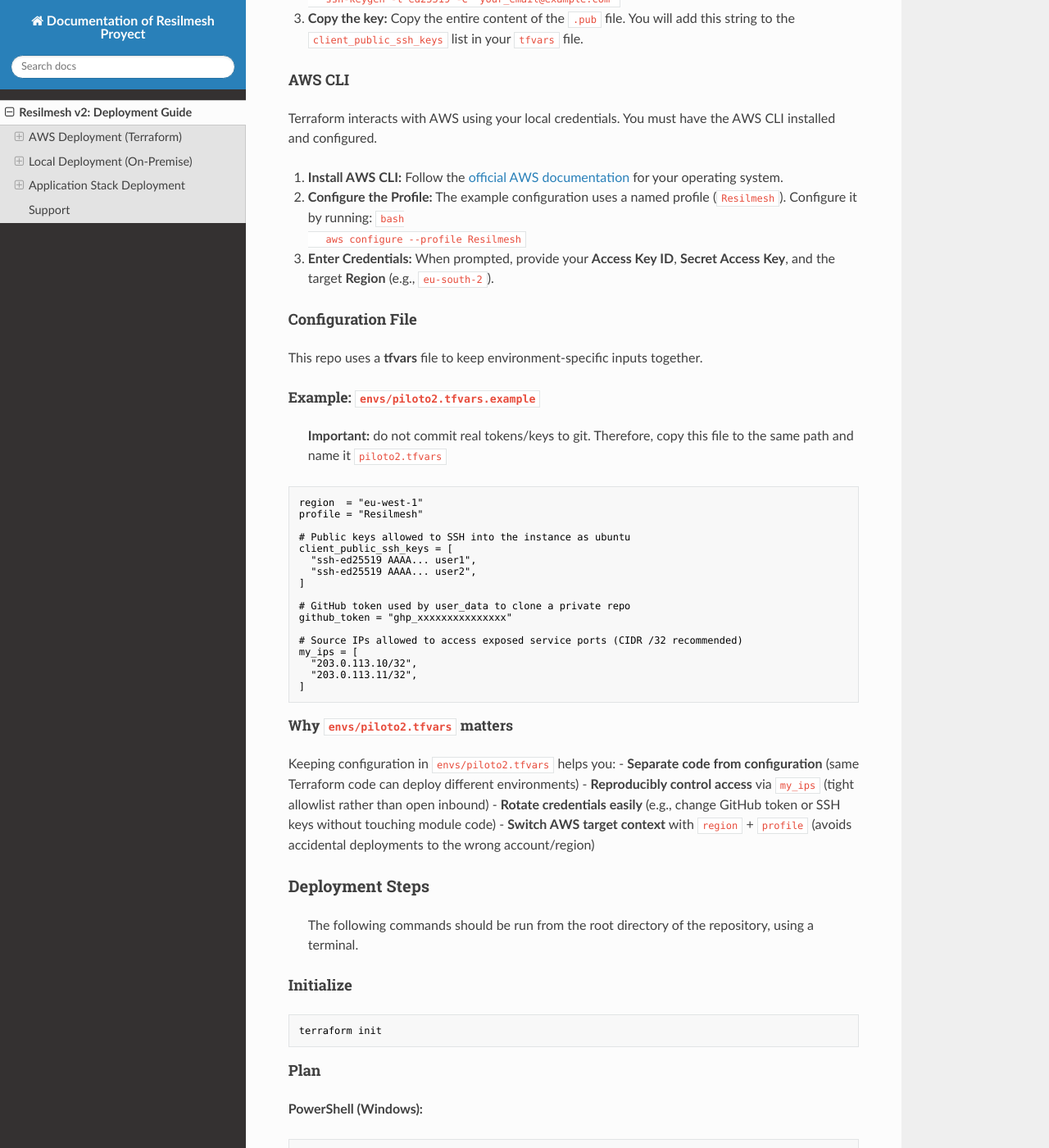
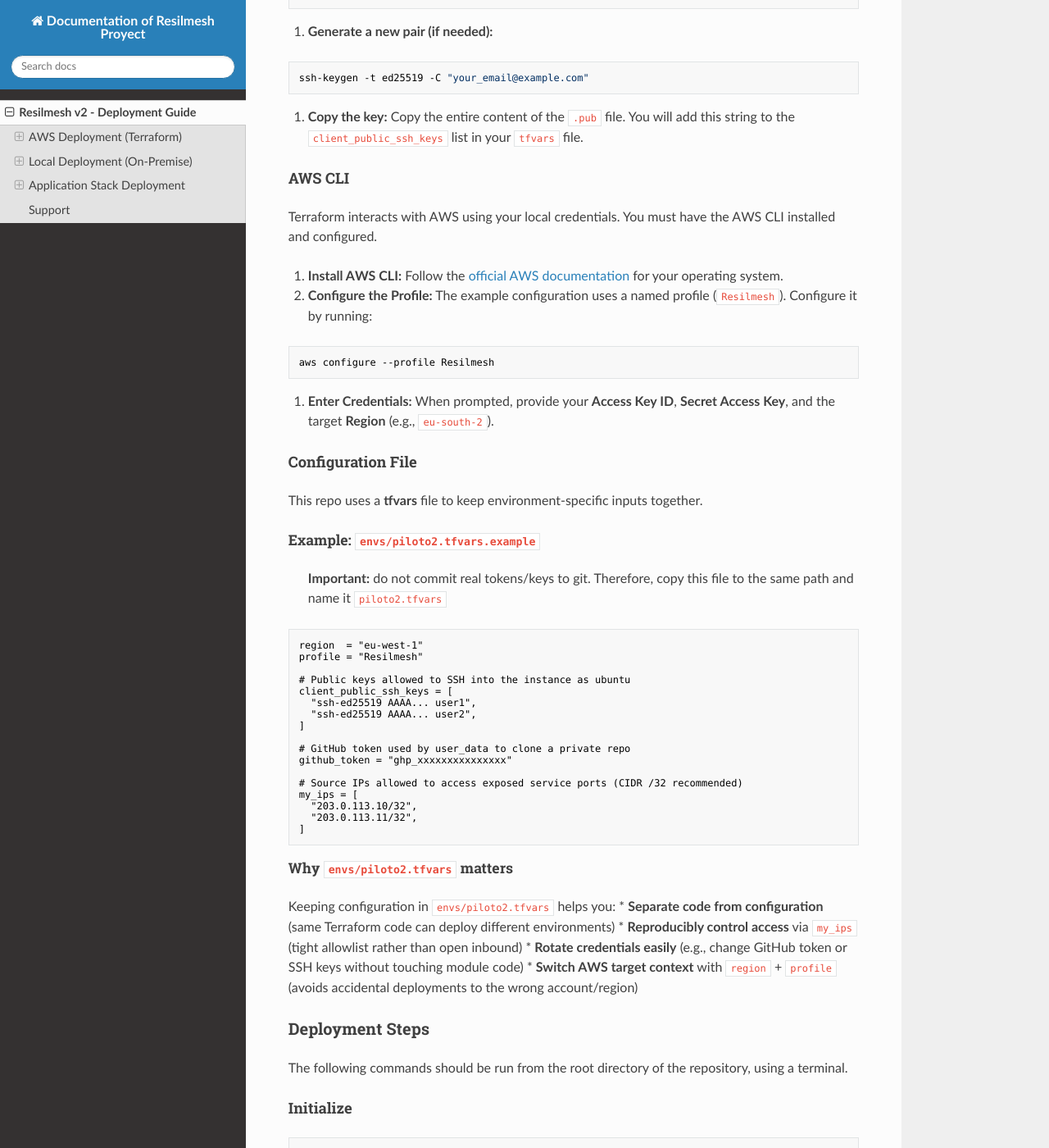
Before and after one commit to LLVSGMV/Piloto2-Resilmesh-AWS, an MkDocs documentation site: the page built from docs/index.md, in a window 1280 px wide and 1400 px high, scrolled down 2898 px. Shown: the whole window at 82% size. Built offline with MkDocs 1.6.1, drawn with Linux system fonts in a browser that asks for light colours; nearby versions of some CDN libraries; some of the changed text lies outside the part shown.

Commit message:
Update documentation

````diff
--- a/docs/index.md
+++ b/docs/index.md
@@ -1,4 +1,4 @@
-# Resilmesh v2: Deployment Guide
+# Resilmesh v2 - Deployment Guide
 
 This documentation covers two deployment options for the **Resilmesh v2** environment:
 
@@ -92,13 +92,13 @@ flowchart LR
 
 ### Prerequisites
 
-- **Terraform >= 1.6**
-- AWS credentials configured locally (e.g., via `aws configure --profile <profile>`)
-- An AWS account with permissions to create:
-  - VPC/Subnet/Route Tables/IGW/Security Groups
-  - IAM Roles + Instance Profiles
-  - EC2 instances + EIP
-- GitHub token with **minimum required scopes** to read the private repository used in bootstrap (`https://github.com/resilmesh2/Docker-Compose/`)
+* **Terraform >= 1.6**
+* AWS credentials configured locally (e.g., via `aws configure --profile <profile>`)
+* An AWS account with permissions to create:
+    * VPC/Subnet/Route Tables/IGW/Security Groups
+    * IAM Roles + Instance Profiles
+    * EC2 instances + EIP
+* GitHub token with **minimum required scopes** to read the private repository used in bootstrap (`https://github.com/resilmesh2/Docker-Compose/`)
 
 ### Configuration
 
@@ -116,13 +116,13 @@ To allow the EC2 instance to clone the private repository (`resilmesh2/Docker-Co
 This deployment disables password authentication for security. You must provide an **SSH Public Key** to access the server. The module is optimized for `ed25519` keys.
 
 1. **Check for existing keys:**
-   ```bash
-   cat ~/.ssh/id_ed25519.pub
-   ```
+```bash
+cat ~/.ssh/id_ed25519.pub
+```
 2. **Generate a new pair (if needed):**
-   ```bash
-   ssh-keygen -t ed25519 -C "your_email@example.com"
-   ```
+```bash
+ssh-keygen -t ed25519 -C "your_email@example.com"
+```
 3. **Copy the key:** Copy the entire content of the `.pub` file. You will add this string to the `client_public_ssh_keys` list in your `tfvars` file.
 
 #### AWS CLI
@@ -130,13 +130,13 @@ This deployment disables password authentication for security. You must provide
 Terraform interacts with AWS using your local credentials. You must have the AWS CLI installed and configured.
 
 1. **Install AWS CLI:**
-   Follow the [official AWS documentation](https://docs.aws.amazon.com/cli/latest/userguide/getting-started-install.html) for your operating system.
+Follow the [official AWS documentation](https://docs.aws.amazon.com/cli/latest/userguide/getting-started-install.html) for your operating system.
 
 2. **Configure the Profile:**
-   The example configuration uses a named profile (`Resilmesh`). Configure it by running:
-   ```bash
-   aws configure --profile Resilmesh
-   ```
+The example configuration uses a named profile (`Resilmesh`). Configure it by running:
+```bash
+aws configure --profile Resilmesh
+```
 
 3. **Enter Credentials:**
    When prompted, provide your **Access Key ID**, **Secret Access Key**, and the target **Region** (e.g., `eu-south-2`).
@@ -172,14 +172,14 @@ my_ips = [
 ##### Why `envs/piloto2.tfvars` matters
 
 Keeping configuration in `envs/piloto2.tfvars` helps you:
-- **Separate code from configuration** (same Terraform code can deploy different environments)
-- **Reproducibly control access** via `my_ips` (tight allowlist rather than open inbound)
-- **Rotate credentials easily** (e.g., change GitHub token or SSH keys without touching module code)
-- **Switch AWS target context** with `region` + `profile` (avoids accidental deployments to the wrong account/region)
+* **Separate code from configuration** (same Terraform code can deploy different environments)
+* **Reproducibly control access** via `my_ips` (tight allowlist rather than open inbound)
+* **Rotate credentials easily** (e.g., change GitHub token or SSH keys without touching module code)
+* **Switch AWS target context** with `region` + `profile` (avoids accidental deployments to the wrong account/region)
 
 ### Deployment Steps
 
-> The following commands should be run from the root directory of the repository, using a terminal.
+The following commands should be run from the root directory of the repository, using a terminal.
 
 #### Initialize
 
@@ -221,7 +221,7 @@ After `apply`, Terraform returns:
 
 ### Cleanup
 
-> This will remove the infrastructure created by this repo, including the EC2 instance, EIP, and network components.
+This will remove the infrastructure created by this repo, including the EC2 instance, EIP, and network components.
 
 **PowerShell (Windows):**
 ```powershell
@@ -251,7 +251,7 @@ Ensure `profile` in your tfvars matches a configured AWS CLI profile.
 
 #### Error when trying to enter via ssh
 
-If you rebuilt the instance but did not do so with the EIP (the public IP remains the same), you will likely see a WARNING window. In that case, use this command and then try logging in again:
+If you rebuilt the instance but did not do so with the EIP (the public IP remains the same), you will likely see a **Warning** window. In that case, use this command and then try logging in again:
 ```bash
 ssh-keygen -R <Public IP>
 ```
@@ -370,7 +370,6 @@ All tests were performed using these versions:
 ### Obtaining a GitHub Token
 
 To clone the private repository, you need a GitHub token:
-
 1. Navigate to **GitHub Settings** → **Developer settings** → **Personal access tokens** → **Tokens (classic)**
 2. Click **Generate new token (classic)**
 3. **Scopes:** Select the `repo` scope (Full control of private repositories)
@@ -402,7 +401,8 @@ cd Docker-Compose
 **This section applies to both AWS and On-Premise deployments.**
 
 ### API Key Collection for Resilmesh Platform v2 Environment
-**First, make sure you have the keys you'll need**:
+
+First, make sure you have the keys you'll need:
 * **Aggregation Plane**: If your environment includes the deployment of the **Aggregation Plane**, a valid **SLP Enrichment API Key** is required prior to installation. If you do not have one, please contact **Maja Otic (motic@silentpush.com)**.
 * **Threat Awareness Plane**: If your environment deploys the **Threat Awareness Plane**, specifically the **Threat Hunting and Forensics (THF)** module, please note it consists of two core components:
     * **DFIR**: Requires the corresponding API keys for the LLM models to be utilized (e.g., **Alias, Anthropic Claude 4 Sonnet, Ollama**, or others).
@@ -417,22 +417,22 @@ As previously described, several key Bash scripts and configuration files have b
 * **init.sh**: The primary execution script that initiates the entire deployment workflow. It prompts the user for the target environment type (Domain, IT Domain, or IoT Domain) and triggers the appropriate subsequent configuration.
 * **Full_Platform.sh**: This file contains all the necessary configuration code to deploy the complete Resilmesh infrastructure. This includes setting up environment variables, generating specific system variables, and defining all required network configurations for a full installation.
 <p align="center">
-  <img src="_static/full_platform.png" alt="Full Platform" width="400">
+  <img src="_static/full_platform.png" alt="Full Platform" width="800">
 </p>
 
 * **Domain.sh**: A specialized version derived from the Full Platform configuration. It exclusively includes the necessary configurations for deploying components relevant to a general Domain environment.
 <p align="center">
-  <img src="_static/domain_platform.png" alt="Domain Platform" width="400">
+  <img src="_static/domain_platform.png" alt="Domain Platform" width="800">
 </p>
 
 * **IT_Domain.sh**: A tailored configuration file based on the Full Platform schema. It is optimized to include only the required settings for components that must be deployed within an IT Domain environment.
 <p align="center">
-  <img src="_static/it_domain_platform.png" alt="IT Domain Platform" width="400">
+  <img src="_static/it_domain_platform.png" alt="IT Domain Platform" width="800">
 </p>
 
 * **IoT_Domain.sh**: A dedicated configuration file adapted from the Full Platform schema. It strictly includes the necessary settings for components designated for deployment within an IoT Domain environment.
 <p align="center">
-  <img src="_static/iot_domain_platform.png" alt="IoT Domain Platform" width="400">
+  <img src="_static/iot_domain_platform.png" alt="IoT Domain Platform" width="800">
 </p>
 
 In addition to the deployment files, a specific utility script has been developed to manage and reverse the deployment process. This remover script is executed as a first step when executing `init.sh` to ensure a clean deployment:
````
